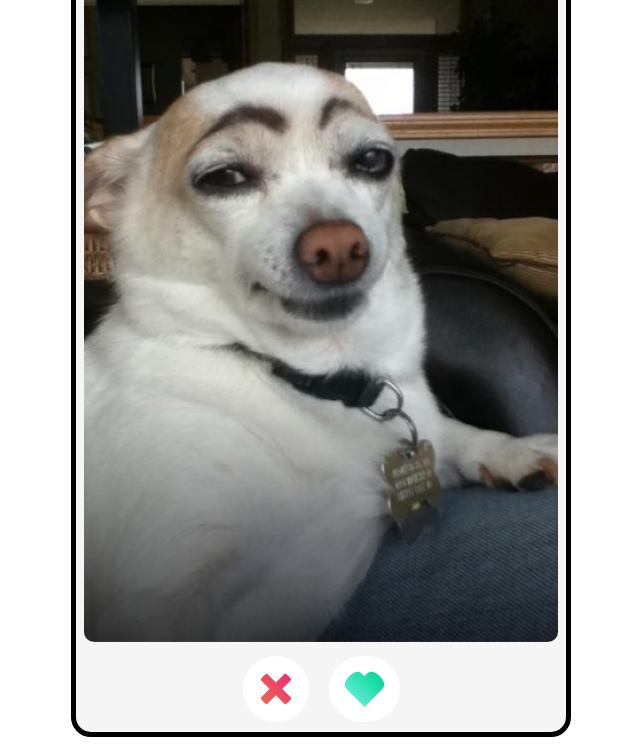
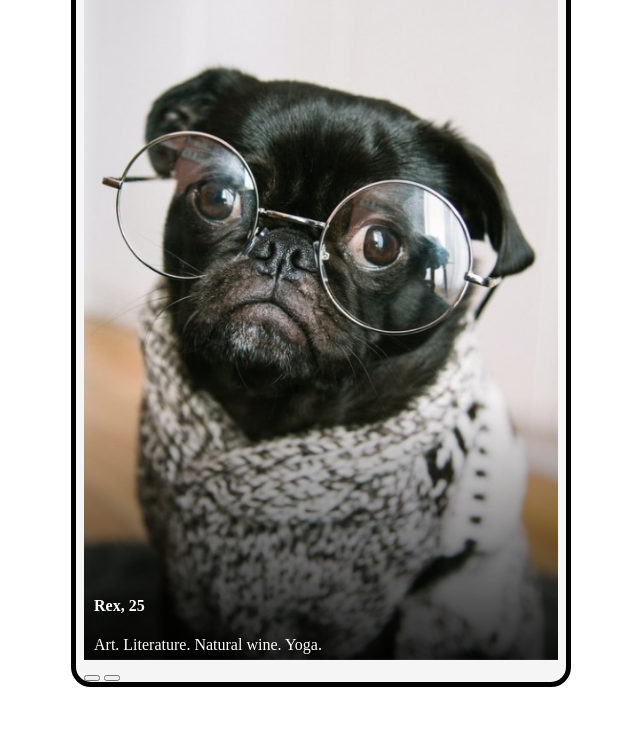
Before and after one commit to estebanp2022/Tin-Dog, a plain HTML site: page index.html in a window 1280 px wide. Shown: the part 103-848 px from the top of the page, without its empty margins (327-967 px from the left). After the commit the page ends 816 px from the top, so only its background shows below. Drawn offline with Linux system fonts and the light colour scheme.

Commit message:
file update

```diff
--- /dev/null
+++ b/Dog.js
@@ -0,0 +1,26 @@
+export class Dog {
+  constructor(data) {
+    Object.assign(this, data);
+  }
+
+  setMatchStatus(bool) {
+    this.hasBeenLiked = bool;
+    this.hasBeenSwiped = true;
+  }
+
+  getDogHtml() {
+    const { name, avatar, age, bio } = this;
+    return `
+            <div class="feature-suggestion">
+                <div class="dog-info">
+                    <h4> ${name}, ${age} </h4>
+                    <div class="dog-bio">
+                        ${bio}
+                    </div>
+                </div>
+                <img class="dog-img" src="${avatar}">
+            </div>`;
+  }
+}
+
+export default Dog;
--- a/data.js
+++ b/data.js
@@ -24,3 +24,5 @@ export const dogs = [
     hasBeenLiked: false,
   },
 ];
+
+export default dogs;
--- a/dogs.js
+++ /dev/null
@@ -1,10 +0,0 @@
-export class Dog {
-  constructor(name, avatar, age, bio) {
-    this.name = name;
-    this.avatar = avatar;
-    this.age = age;
-    this.bio = bio;
-  }
-
-  renderDog() {}
-}
--- a/index.html
+++ b/index.html
@@ -19,14 +19,17 @@
         <img id="comment-icon" src="/images/icon-chat.png" alt="comment icon" />
       </nav>
 
-      <section id="main">
-        <img id="dog-pic" src="/images/dog-teddy.jpg" alt="dog one" />
-        <div id="dog-info"></div>
-      </section>
+      <main>
+        <div id="card"></div>
+      </main>
 
-      <section id="buttons">
-        <img id="pass" src="/images/icon-cross.png" alt="pass icon" />
-        <img id="like" src="/images/icon-heart.png" alt="like icon" />
+      <section class="buttons">
+        <button id="pass" src="/images/icon-cross.png" alt="pass icon"></button>
+        <button
+          id="accept-button"
+          src="/images/icon-heart.png"
+          alt="like icon"
+        ></button>
       </section>
     </div>
 
--- a/script.js
+++ b/script.js
@@ -1,15 +1,23 @@
 import { dogs } from "./data.js";
-import { Dog } from "./dogs.js";
+import { Dog } from "./Dog.js";
 
-const likeBtn = document.getElementById("like");
-const passBtn = document.getElementById("pass");
+let currentDogIndex = 0;
+let currentDog = new Dog(dogs[currentDogIndex]);
+document.getElementById("accept-button").addEventListener("click", yes);
 
-likeBtn.addEventListener("click", function () {
-  console.log("like is working!");
-});
+render();
 
-passBtn.addEventListener("click", function () {
-  console.log("pass is working!");
-});
+function render() {
+  document.getElementById("card").innerHTML = currentDog.getDogHtml();
+}
 
-new Dog(dogs);
+function getNewDog() {
+  currentDogIndex += 1;
+  currentDog = new Dog(dogs[currentDogIndex]);
+  render();
+}
+
+function yes() {
+  currentDog.setMatchStatus(true);
+  getNewDog();
+}
--- a/style.css
+++ b/style.css
@@ -9,6 +9,22 @@ body {
   flex-direction: column;
   justify-content: center;
   align-items: center;
+}
+
+#card .dog-img {
+  width: 100%;
+}
+
+#card {
+  position: relative;
+  width: 100%;
+}
+
+.dog-info {
+  position: absolute;
+  color: white;
+  bottom: 10px;
+  left: 10px;
 }
 
 #container {
@@ -46,10 +62,10 @@ body {
 
 /* Middle section */
 
-#dog-pic {
+/* #dog-pic {
   width: 100%;
   border-radius: 10px;
-}
+} */
 
 /* Bottom Section */
 
```
